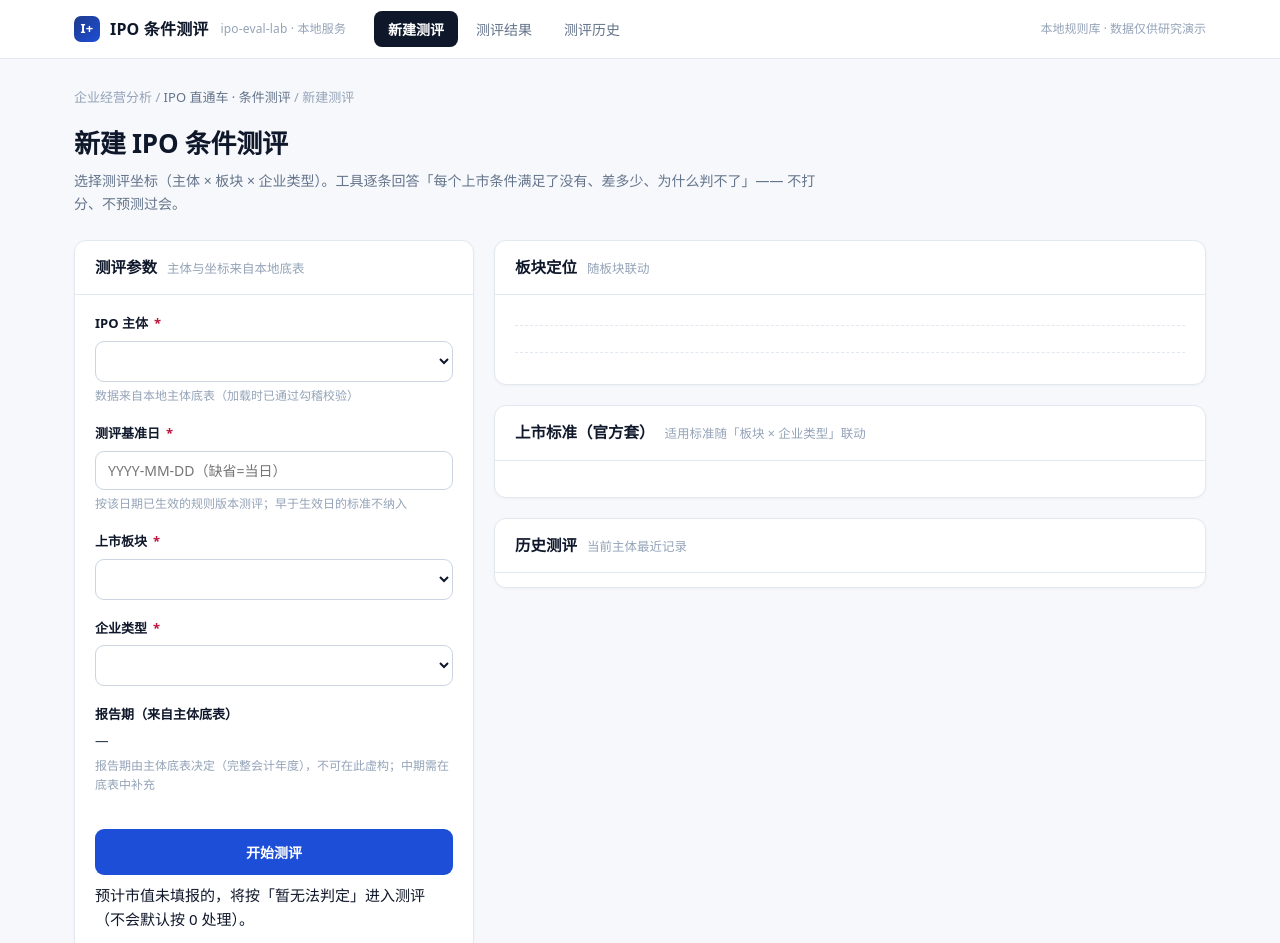
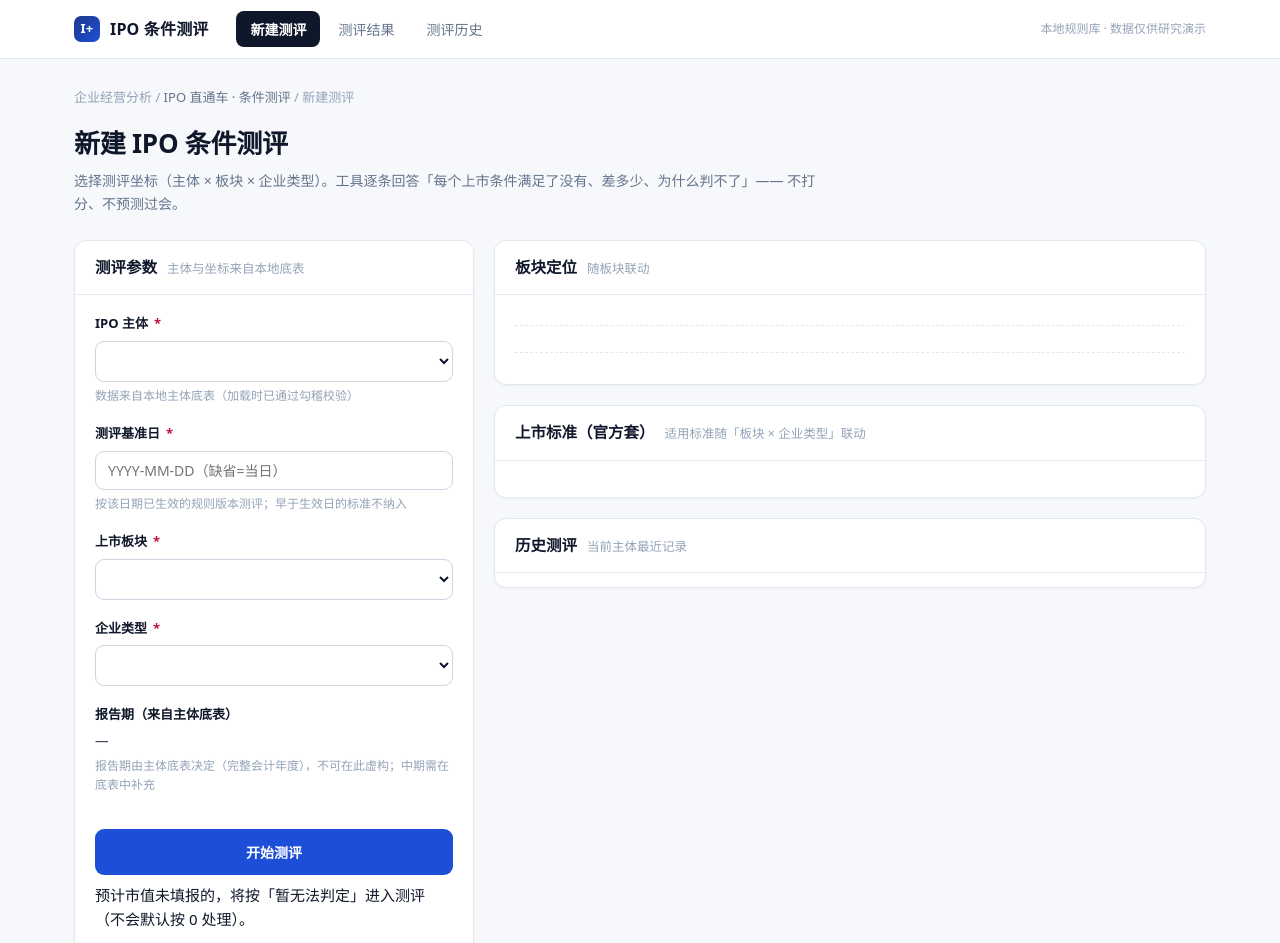
Before and after one commit to Tian-Zhen-Yin/ipo-eval-lab, a plain HTML site: page ui/app/index.html in a window 1280 px wide. Shown: the top 943 px of the page. Drawn offline with Linux system fonts and the light colour scheme; no server answers.

Commit message:
style(webui): 顶栏 logo 去掉「ipo-eval-lab · 本地服务」小字（用户指定不展示）

```diff
--- a/ui/app/index.html
+++ b/ui/app/index.html
@@ -9,7 +9,7 @@
 <body>
 
 <div class="topbar"><div class="topbar-in">
-  <div class="logo"><span class="mark">I+</span>IPO 条件测评<small>ipo-eval-lab · 本地服务</small></div>
+  <div class="logo"><span class="mark">I+</span>IPO 条件测评</div>
   <nav class="nav">
     <button data-go="new" class="on">新建测评</button>
     <button data-go="result">测评结果</button>
```
